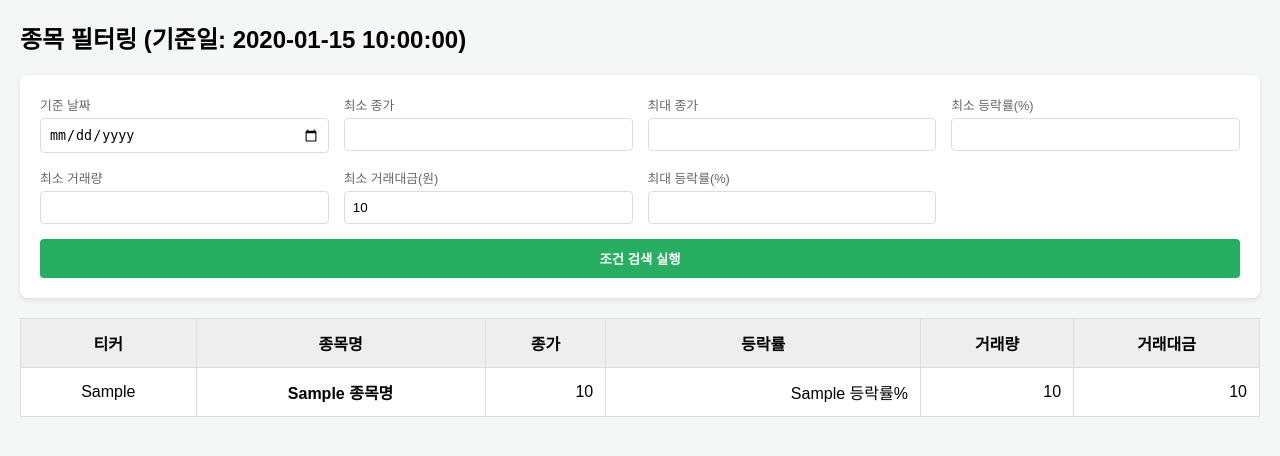
After one commit to linebird/jtrader_web, a Flask app: template templates/ticker.html in a window 1280 px wide. The commit adds this page. Shown: the top 456 px of the page. Run offline with Flask 3, Linux system fonts and the light colour scheme; the template is opened without the code that fills it: most values are stand-ins (such as "Sample title", 1, 10 or a date in 2020).

Commit message:
feature: 라우팅 분리

```diff
--- a/app.py
+++ b/app.py
@@ -1,146 +1,14 @@
 import os
-from flask import Flask, render_template, request
-from pykrx import stock
-import pandas as pd
-from datetime import datetime, timedelta
-
-from bokeh.plotting import figure
-from bokeh.embed import components
-from bokeh.models import HoverTool, ColumnDataSource
-from bokeh.layouts import column
-from bokeh.resources import INLINE
-
-from backtesting import Backtest
-
-# --- [중요] 전략 모듈 임포트 ---
-from strategies.sma_strategies import SmaSlopeStrategy, SmaCrossStrategy
-from strategies.custom_strategies import ComplexTrendStrategy
+from flask import Flask
+from routes.stock_routes import stock_bp
+from routes.ticker_routes import ticker_bp # 추가
 
 app = Flask(__name__)
 
-# 전략 매핑 딕셔너리 (임포트한 클래스 사용)
-STRATEGIES = {
-    'slope': SmaSlopeStrategy,
-    'cross': SmaCrossStrategy,
-    'complex': ComplexTrendStrategy
-}
-
-@app.route('/', methods=['GET', 'POST'])
-def index():
-    # ... (날짜 설정 로직은 이전과 동일) ...
-    default_to = datetime.now().strftime('%Y-%m-%d')
-    default_from = (datetime.now() - timedelta(days=365)).strftime('%Y-%m-%d')
-
-    ticker = request.form.get('ticker', '005930')
-    html_from_date = request.form.get('from_date', default_from)
-    html_to_date = request.form.get('to_date', default_to)
-    strat_name = request.form.get('strategy', 'slope')
-
-    # 선택된 전략 클래스 할당
-    selected_strat = STRATEGIES.get(strat_name, SmaSlopeStrategy)
-
-    try:
-        # 1. 데이터 가져오기 (pykrx)
-        pykrx_from = html_from_date.replace('-', '')
-        pykrx_to = html_to_date.replace('-', '')
-        df = stock.get_market_ohlcv_by_date(pykrx_from, pykrx_to, ticker)
-
-        if df.empty:
-            return render_template('index.html', div="데이터 없음", ticker=ticker, from_date=html_from_date, to_date=html_to_date, strategy=strat_name, resources=INLINE.render())
-
-        df = df.rename(columns={'시가':'Open', '고가':'High', '저가':'Low', '종가':'Close', '거래량':'Volume'})
-        df.index.name = 'Date'
-
-        # 2. 백테스트 실행 (임포트된 전략 클래스 적용)
-        bt = Backtest(df, selected_strat, cash=1000000, commission=.002)
-        stats = bt.run()
-
-        # 3. 차트용 데이터 가공 (기존 로직 100% 동일)
-        plot_df = df.reset_index()
-        plot_df['SMA20'] = plot_df['Close'].rolling(window=20).mean()
-        plot_df['SMA200'] = plot_df['Close'].rolling(window=200).mean()
-        if strat_name == 'cross':
-            plot_df['SMA5'] = plot_df['Close'].rolling(window=5).mean()
-        plot_df['color'] = ["#26a69a" if c >= o else "#ef5350" for o, c in zip(plot_df.Open, plot_df.Close)]
-        source = ColumnDataSource(plot_df)
-
-        equity_df = stats['_equity_curve'].reset_index()
-        equity_source = ColumnDataSource(equity_df)
-
-        trades = stats['_trades'].copy()
-        if not trades.empty:
-            equity_map = equity_df.set_index('Date')['Equity']
-            trades['EntryEquity'] = trades['EntryTime'].map(equity_map)
-            trades['ExitEquity'] = trades['ExitTime'].map(equity_map)
-            trades['pl_color'] = ["#26a69a" if p > 0 else "#ef5350" for p in trades['PnL']]
-            # [2, 2] 패턴 추가
-            trades['dash_pattern'] = [(2, 2)] * len(trades)
-            trade_source = ColumnDataSource(trades)
-
-        # 4. Bokeh 차트 구성 (기존과 동일하게 모든 툴팁/마커 유지)
-        p1 = figure(title=f"K-Stock ({ticker}) - {strat_name.upper()} 전략 분석", x_axis_type='datetime',
-                    height=400, sizing_mode='stretch_width', tools="pan,wheel_zoom,box_zoom,reset,save")
-        w = 12 * 60 * 60 * 1000
-        p1.segment('Date', 'High', 'Date', 'Low', color="black", source=source)
-        candle_r = p1.vbar('Date', w, 'Open', 'Close', fill_color='color', line_color='color', source=source, alpha=0.5)
-
-        p1.line('Date', 'SMA20', source=source, color='orange', line_width=2, legend_label="SMA 20")
-        if strat_name == 'cross':
-            p1.line('Date', 'SMA5', source=source, color='blue', line_width=1.5, legend_label="SMA 5")
-        p1.line('Date', 'SMA200', source=source, color='red', line_dash='dashed', legend_label="SMA 200")
-
-        # 매매 연결선 (파이프 점선 패턴 적용)
-        if not trades.empty:
-            p1.segment(x0='EntryTime', y0='EntryPrice', x1='ExitTime', y1='ExitPrice',
-                       line_dash='dash_pattern', line_color='#7f8c8d', line_width=1.5,
-                       source=trade_source, legend_label="매매 연결선")
-
-        # ... (이후 툴팁 및 P2, P3 생성 로직은 이전과 완전히 동일) ...
-        # (지면 관계상 생략하지만, 기존의 p1.add_tools, p2, p3 코드를 그대로 넣으시면 됩니다)
-
-        # [생략된 부분 예시]
-        p1.add_tools(HoverTool(renderers=[candle_r], tooltips=[("날짜", "@Date{%F}"), ("종가", "@Close{0,0}")],
-                               formatters={'@Date': 'datetime'}, mode='vline'))
-        p1.xaxis.visible = False
-
-        p2 = figure(x_axis_type='datetime', x_range=p1.x_range, height=280, title="자산 변화 및 매매 타점", sizing_mode='stretch_width')
-        equity_line = p2.line('Date', 'Equity', source=equity_source, color='blue', line_width=2, legend_label="Equity")
-
-        if not trades.empty:
-            buy_m = p2.scatter(x='EntryTime', y='EntryEquity', size=15, color="#2ecc71", marker="triangle", source=trade_source)
-            sell_m = p2.scatter(x='ExitTime', y='ExitEquity', size=15, color="#e74c3c", marker="inverted_triangle", source=trade_source)
-            p2.add_tools(HoverTool(renderers=[buy_m, sell_m], tooltips="""
-                <div style="background: #2c3e50; color: white; padding: 8px; border-radius: 4px;">
-                    <b style="color: #f1c40f;">[매매 상세]</b><br>
-                    진입: @EntryTime{%F}<br>
-                    청산: @ExitTime{%F}<br>
-                    수익률: <b style="color: #2ecc71;">@ReturnPct{0.00%}</b><br>
-                    손익: $@PnL{0,0}
-                </div>""", formatters={'@EntryTime': 'datetime', '@ExitTime': 'datetime'}, mode='mouse', attachment='above'))
-
-        p2.add_tools(HoverTool(renderers=[equity_line], tooltips=[("날짜", "@Date{%F}"), ("자산", "$@Equity{0,0}")],
-                               formatters={'@Date': 'datetime'}, mode='vline', attachment='left'))
-        p2.xaxis.visible = False
-
-        p3 = figure(x_axis_type='datetime', x_range=p1.x_range, height=180, title="건별 손익(P/L)", sizing_mode='stretch_width')
-        if not trades.empty:
-            pl_bar = p3.vbar(x='ExitTime', width=w*2, top='PnL', color='pl_color', source=trade_source)
-            p3.add_tools(HoverTool(renderers=[pl_bar], tooltips=[("청산일", "@ExitTime{%F}"), ("손익", "$@PnL{0,0}")],
-                                   formatters={'@ExitTime': 'datetime'}, mode='vline'))
-
-        layout = column(p1, p2, p3, sizing_mode='stretch_width')
-        script, div = components(layout)
-        summary = {"Return": f"{stats['Return [%]']:.2f}%", "WinRate": f"{stats['Win Rate [%]']:.2f}%", "Trades": len(trades)}
-
-        return render_template('index.html', script=script, div=div, ticker=ticker,
-                               from_date=html_from_date, to_date=html_to_date, strategy=strat_name,
-                               resources=INLINE.render(), stats=summary)
-
-    except Exception as e:
-        import traceback
-        print(traceback.format_exc())
-        return render_template('index.html', div=f"에러: {e}", resources=INLINE.render(),
-                               ticker=ticker, from_date=html_from_date, to_date=html_to_date, strategy=strat_name)
+# 블루프린트 등록
+# url_prefix를 지정하면 해당 라우트의 모든 주소 앞에 붙습니다.
+app.register_blueprint(stock_bp, url_prefix='/')      # 메인 백테스트 화면
+app.register_blueprint(ticker_bp) # /ticker 경로 활성화
 
 if __name__ == '__main__':
     port = int(os.environ.get("PORT", 10000))
--- /dev/null
+++ b/routes/stock_routes.py
@@ -0,0 +1,182 @@
+from flask import Blueprint, render_template, request
+from pykrx import stock
+import pandas as pd
+from datetime import datetime, timedelta
+from bokeh.plotting import figure
+from bokeh.embed import components
+from bokeh.layouts import column
+from bokeh.resources import INLINE
+from bokeh.models import HoverTool, ColumnDataSource
+from backtesting import Backtest
+
+# --- [중요] 전략 모듈 임포트 ---
+from strategies.macd_strategy import MACD_Indicator, MacdStrategy
+from strategies.sma_strategies import SmaSlopeStrategy, SmaCrossStrategy
+from strategies.custom_strategies import ComplexTrendStrategy
+from strategies.adx_strategy import AdxStrategy, ADX_Indicator   # ADX 전략 임포트
+
+# 전략 매핑 딕셔너리 (임포트한 클래스 사용)
+STRATEGIES = {
+    'slope': SmaSlopeStrategy,
+    'cross': SmaCrossStrategy,
+    'complex': ComplexTrendStrategy,
+    'adx': AdxStrategy,
+    'macd': MacdStrategy
+}
+
+# 1. 블루프린트 생성 (이름: stock, URL 접두사 설정을 위해 사용)
+stock_bp = Blueprint('stock', __name__)
+
+
+@stock_bp.route('/', methods=['GET', 'POST'])
+def index():
+    # ... (날짜 설정 로직은 이전과 동일) ...
+    default_to = datetime.now().strftime('%Y-%m-%d')
+    default_from = (datetime.now() - timedelta(days=365)).strftime('%Y-%m-%d')
+
+    # ticker = request.form.get('ticker', '005930')
+    # 1. 우선순위: GET 파라미터(?ticker=...) -> POST 폼 데이터 -> 기본값(삼성전자)
+    ticker = request.args.get('ticker') or request.form.get('ticker', '005930')
+    html_from_date = request.form.get('from_date', default_from)
+    html_to_date = request.form.get('to_date', default_to)
+    strat_name = request.form.get('strategy', 'slope')
+
+    # 선택된 전략 클래스 할당
+    selected_strat = STRATEGIES.get(strat_name, SmaSlopeStrategy)
+
+    try:
+        # 1. 데이터 가져오기 (pykrx)
+        pykrx_from = html_from_date.replace('-', '')
+        pykrx_to = html_to_date.replace('-', '')
+        df = stock.get_market_ohlcv_by_date(pykrx_from, pykrx_to, ticker)
+
+        if df.empty:
+            return render_template('index.html', div="데이터 없음", ticker=ticker, from_date=html_from_date, to_date=html_to_date, strategy=strat_name, resources=INLINE.render())
+
+        df = df.rename(columns={'시가':'Open', '고가':'High', '저가':'Low', '종가':'Close', '거래량':'Volume'})
+        df.index.name = 'Date'
+
+        # 2. 백테스트 실행 (임포트된 전략 클래스 적용)
+        bt = Backtest(df, selected_strat, cash=1000000, commission=.002)
+        stats = bt.run()
+
+        # 3. 차트용 데이터 가공 (기존 로직 100% 동일)
+        plot_df = df.reset_index()
+        # 차트 표시용 ADX 계산
+        adx_vals, p_di, m_di = ADX_Indicator(plot_df['High'], plot_df['Low'], plot_df['Close'])
+        plot_df['ADX'], plot_df['PlusDI'], plot_df['MinusDI'] = adx_vals, p_di, m_di
+        # plot_df에 MACD 지표 추가 (차트 출력용)
+        m_line, s_line, h_bar = MACD_Indicator(plot_df['Close'])
+        plot_df['MACD'], plot_df['MACD_Signal'], plot_df['MACD_Hist'] = m_line, s_line, h_bar
+
+        plot_df['SMA20'] = plot_df['Close'].rolling(window=20).mean()
+        plot_df['SMA200'] = plot_df['Close'].rolling(window=200).mean()
+        if strat_name == 'cross':
+            plot_df['SMA5'] = plot_df['Close'].rolling(window=5).mean()
+        plot_df['color'] = ["#26a69a" if c >= o else "#ef5350" for o, c in zip(plot_df.Open, plot_df.Close)]
+        source = ColumnDataSource(plot_df)
+
+        equity_df = stats['_equity_curve'].reset_index()
+        equity_source = ColumnDataSource(equity_df)
+
+        trades = stats['_trades'].copy()
+        if not trades.empty:
+            equity_map = equity_df.set_index('Date')['Equity']
+            trades['EntryEquity'] = trades['EntryTime'].map(equity_map)
+            trades['ExitEquity'] = trades['ExitTime'].map(equity_map)
+            trades['pl_color'] = ["#26a69a" if p > 0 else "#ef5350" for p in trades['PnL']]
+            # [2, 2] 패턴 추가
+            trades['dash_pattern'] = [(2, 2)] * len(trades)
+            trade_source = ColumnDataSource(trades)
+
+        # 4. Bokeh 차트 구성 (기존과 동일하게 모든 툴팁/마커 유지)
+        p1 = figure(title=f"K-Stock ({ticker}) - {strat_name.upper()} 전략 분석", x_axis_type='datetime',
+                    height=400, sizing_mode='stretch_width', tools="pan,wheel_zoom,box_zoom,reset,save")
+        w = 12 * 60 * 60 * 1000
+        p1.segment('Date', 'High', 'Date', 'Low', color="black", source=source)
+        candle_r = p1.vbar('Date', w, 'Open', 'Close', fill_color='color', line_color='color', source=source, alpha=0.5)
+
+        p1.line('Date', 'SMA20', source=source, color='orange', line_width=2, legend_label="SMA 20")
+        if strat_name == 'cross':
+            p1.line('Date', 'SMA5', source=source, color='blue', line_width=1.5, legend_label="SMA 5")
+        p1.line('Date', 'SMA200', source=source, color='red', line_dash='dashed', legend_label="SMA 200")
+
+        # 매매 연결선 (파이프 점선 패턴 적용)
+        if not trades.empty:
+            p1.segment(x0='EntryTime', y0='EntryPrice', x1='ExitTime', y1='ExitPrice',
+                       line_dash='dash_pattern', line_color='#7f8c8d', line_width=1.5,
+                       source=trade_source, legend_label="매매 연결선")
+
+        # ... (이후 툴팁 및 P2, P3 생성 로직은 이전과 완전히 동일) ...
+        # (지면 관계상 생략하지만, 기존의 p1.add_tools, p2, p3 코드를 그대로 넣으시면 됩니다)
+
+        # [생략된 부분 예시]
+        p1.add_tools(HoverTool(renderers=[candle_r], tooltips=[("날짜", "@Date{%F}"), ("종가", "@Close{0,0}")],
+                               formatters={'@Date': 'datetime'}, mode='vline'))
+        p1.xaxis.visible = False
+
+        p2 = figure(x_axis_type='datetime', x_range=p1.x_range, height=280, title="자산 변화 및 매매 타점", sizing_mode='stretch_width')
+        equity_line = p2.line('Date', 'Equity', source=equity_source, color='blue', line_width=2, legend_label="Equity")
+
+        if not trades.empty:
+            buy_m = p2.scatter(x='EntryTime', y='EntryEquity', size=15, color="#2ecc71", marker="triangle", source=trade_source)
+            sell_m = p2.scatter(x='ExitTime', y='ExitEquity', size=15, color="#e74c3c", marker="inverted_triangle", source=trade_source)
+            p2.add_tools(HoverTool(renderers=[buy_m, sell_m], tooltips="""
+                <div style="background: #2c3e50; color: white; padding: 8px; border-radius: 4px;">
+                    <b style="color: #f1c40f;">[매매 상세]</b><br>
+                    진입: @EntryTime{%F}<br>
+                    청산: @ExitTime{%F}<br>
+                    수익률: <b style="color: #2ecc71;">@ReturnPct{0.00%}</b><br>
+                    손익: $@PnL{0,0}
+                </div>""", formatters={'@EntryTime': 'datetime', '@ExitTime': 'datetime'}, mode='mouse', attachment='above'))
+
+        p2.add_tools(HoverTool(renderers=[equity_line], tooltips=[("날짜", "@Date{%F}"), ("자산", "$@Equity{0,0}")],
+                               formatters={'@Date': 'datetime'}, mode='vline', attachment='left'))
+        p2.xaxis.visible = False
+
+        p3 = figure(x_axis_type='datetime', x_range=p1.x_range, height=180, title="건별 손익(P/L)", sizing_mode='stretch_width')
+        if not trades.empty:
+            pl_bar = p3.vbar(x='ExitTime', width=w*2, top='PnL', color='pl_color', source=trade_source)
+            p3.add_tools(HoverTool(renderers=[pl_bar], tooltips=[("청산일", "@ExitTime{%F}"), ("손익", "$@PnL{0,0}")],
+                                   formatters={'@ExitTime': 'datetime'}, mode='vline'))
+
+        if strat_name == 'adx':
+            p4 = figure(x_axis_type='datetime', x_range=p1.x_range, height=180, title="ADX 지표", sizing_mode='stretch_width')
+            p4.line('Date', 'ADX', source=source, color='purple', legend_label="ADX")
+            p4.line('Date', 'PlusDI', source=source, color='green', legend_label="+DI")
+            p4.line('Date', 'MinusDI', source=source, color='red', legend_label="-DI")
+            p4.legend.location = "top_left"
+            layout = column(p1, p2, p3, p4, sizing_mode='stretch_width')
+        elif strat_name == 'macd':
+            # --- [추가] P4: MACD 전용 차트 ---
+            p4 = figure(x_axis_type='datetime', x_range=p1.x_range, height=200,
+                        title="MACD 지표", sizing_mode='stretch_width')
+
+            p4.line('Date', 'MACD', source=source, color='blue', line_width=1.5, legend_label="MACD")
+            p4.line('Date', 'MACD_Signal', source=source, color='orange', line_width=1.5, legend_label="Signal")
+
+            # MACD 히스토그램 (막대)
+            p4.vbar('Date', w, top='MACD_Hist', source=source, color='gray', alpha=0.5, legend_label="Histogram")
+
+            p4.add_tools(HoverTool(tooltips=[
+                ("MACD", "@MACD{0.00}"), ("Signal", "@MACD_Signal{0.00}")
+            ], mode='vline'))
+            p4.xaxis.visible = False
+            p4.legend.location = "top_left"
+            p4.legend.orientation = "horizontal"
+            layout = column(p1, p2, p4, p3, sizing_mode='stretch_width')
+        else:
+            layout = column(p1, p2, p3, sizing_mode='stretch_width')
+
+        script, div = components(layout)
+        summary = {"Return": f"{stats['Return [%]']:.2f}%", "WinRate": f"{stats['Win Rate [%]']:.2f}%", "Trades": len(trades)}
+
+        return render_template('index.html', script=script, div=div, ticker=ticker,
+                               from_date=html_from_date, to_date=html_to_date, strategy=strat_name,
+                               resources=INLINE.render(), stats=summary)
+
+    except Exception as e:
+        import traceback
+        print(traceback.format_exc())
+        return render_template('index.html', div=f"에러: {e}", resources=INLINE.render(),
+                               ticker=ticker, from_date=html_from_date, to_date=html_to_date, strategy=strat_name)
--- /dev/null
+++ b/templates/ticker.html
@@ -0,0 +1,81 @@
+<!DOCTYPE html>
+<html lang="ko">
+<head>
+    <meta charset="UTF-8">
+    <title>종목 필터링</title>
+    <style>
+        body { font-family: sans-serif; margin: 20px; background: #f4f7f6; }
+        .filter-section { background: white; padding: 20px; border-radius: 8px; box-shadow: 0 2px 5px rgba(0,0,0,0.1); margin-bottom: 20px; }
+        .grid-form { display: grid; grid-template-columns: repeat(4, 1fr); gap: 15px; }
+        .grid-form div { display: flex; flex-direction: column; }
+        label { font-size: 0.8rem; color: #666; margin-bottom: 4px; }
+        input { padding: 8px; border: 1px solid #ddd; border-radius: 4px; }
+        button { grid-column: span 4; padding: 10px; background: #27ae60; color: white; border: none; border-radius: 4px; cursor: pointer; font-weight: bold; }
+        table { width: 100%; border-collapse: collapse; background: white; }
+        th, td { padding: 12px; border: 1px solid #ddd; text-align: right; }
+        th { background: #eee; text-align: center; }
+        .text-center { text-align: center; }
+        .plus { color: #e74c3c; }
+        .minus { color: #3498db; }
+        tbody tr { cursor: pointer; transition: background 0.2s; }
+        tbody tr:hover { background-color: #f1f1f1; }
+    </style>
+</head>
+<body>
+
+    <h2>종목 필터링 (기준일: {{ date }})</h2>
+
+    <div class="filter-section">
+        <form method="POST" class="grid-form">
+            <div><label>기준 날짜</label><input type="date" name="date" value="{{ date }}"></div>
+            <div><label>최소 종가</label><input type="number" name="min_close" value="{{ params.min_close }}"></div>
+            <div><label>최대 종가</label><input type="number" name="max_close" value="{{ params.max_close }}"></div>
+            <div><label>최소 등락률(%)</label><input type="number" step="0.1" name="min_change" value="{{ params.min_change }}"></div>
+
+            <div><label>최소 거래량</label><input type="number" name="min_volume" value="{{ params.min_volume }}"></div>
+            <div><label>최소 거래대금(원)</label><input type="number" name="min_amount" value="{{ params.min_amount }}" placeholder="단위: 원"></div>
+            <div><label>최대 등락률(%)</label><input type="number" step="0.1" name="max_change" value="{{ params.max_change }}"></div>
+
+            <button type="submit">조건 검색 실행</button>
+        </form>
+    </div>
+
+    <table>
+        <thead>
+            <tr>
+                <th>티커</th>
+                <th>종목명</th>
+                <th>종가</th>
+                <th>등락률</th>
+                <th>거래량</th>
+                <th>거래대금</th>
+            </tr>
+        </thead>
+        <tbody>
+            {% for t in tickers %}
+            <!-- ondblclick 이벤트 추가: 해당 티커를 인자로 함수 호출 -->
+            <tr ondblclick="goToChart('{{ t.티커 }}')" title="더블클릭 시 차트로 이동">
+                <td class="text-center">{{ t.티커 }}</td>
+                <td class="text-center"><b>{{ t.종목명 }}</b></td>
+                <td>{{ "{:,.0f}".format(t.종가) }}</td>
+                <td class="{% if t.등락률 > 0 %}plus{% elif t.등락률 < 0 %}minus{% endif %}">
+                    {{ t.등락률 }}%
+                </td>
+                <td>{{ "{:,.0f}".format(t.거래량) }}</td>
+                <td>{{ "{:,.0f}".format(t.거래대금) }}</td>
+            </tr>
+            {% endfor %}
+        </tbody>
+    </table>
+
+</body>
+
+<!-- JavaScript 추가 -->
+<script>
+    function goToChart(tickerCode) {
+        // 메인 차트 페이지(/)로 티커 정보를 쿼리 스트링으로 보냄
+        window.location.href = "/?ticker=" + tickerCode;
+    }
+</script>
+
+</html>
```
Also changed, not shown: routes/ticker_routes.py (added, +86 -0 lines), templates/index.html (+19 -1 lines), routes/__init__.py (added).
